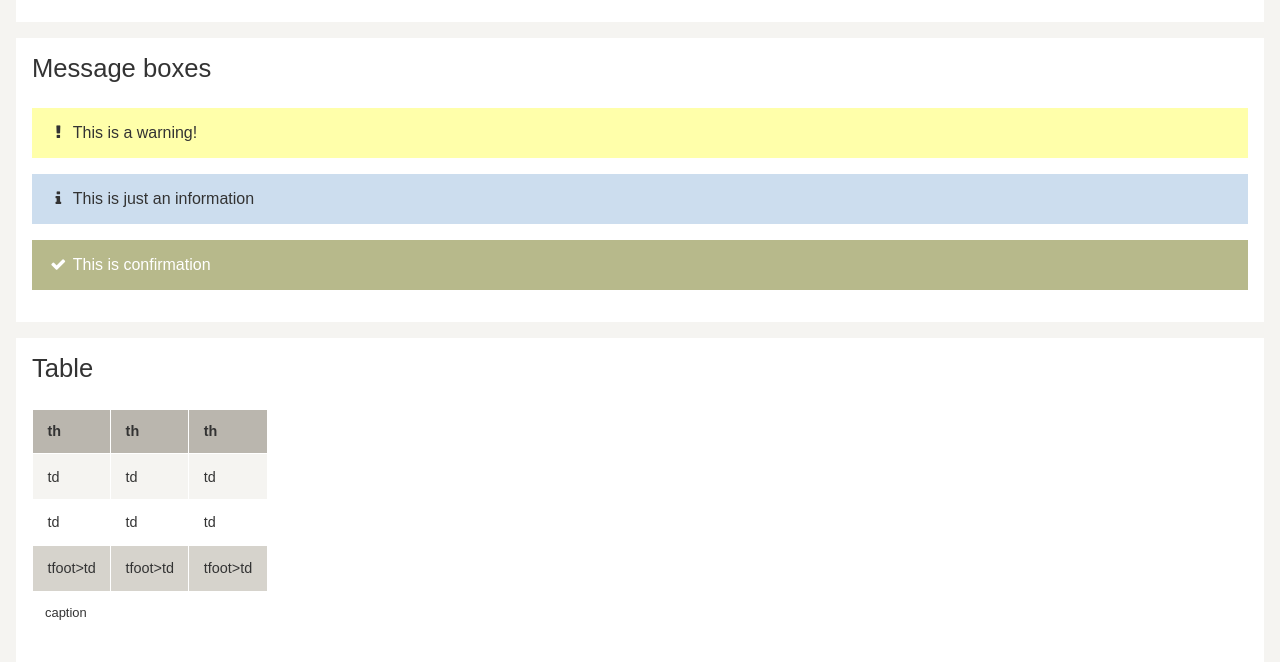
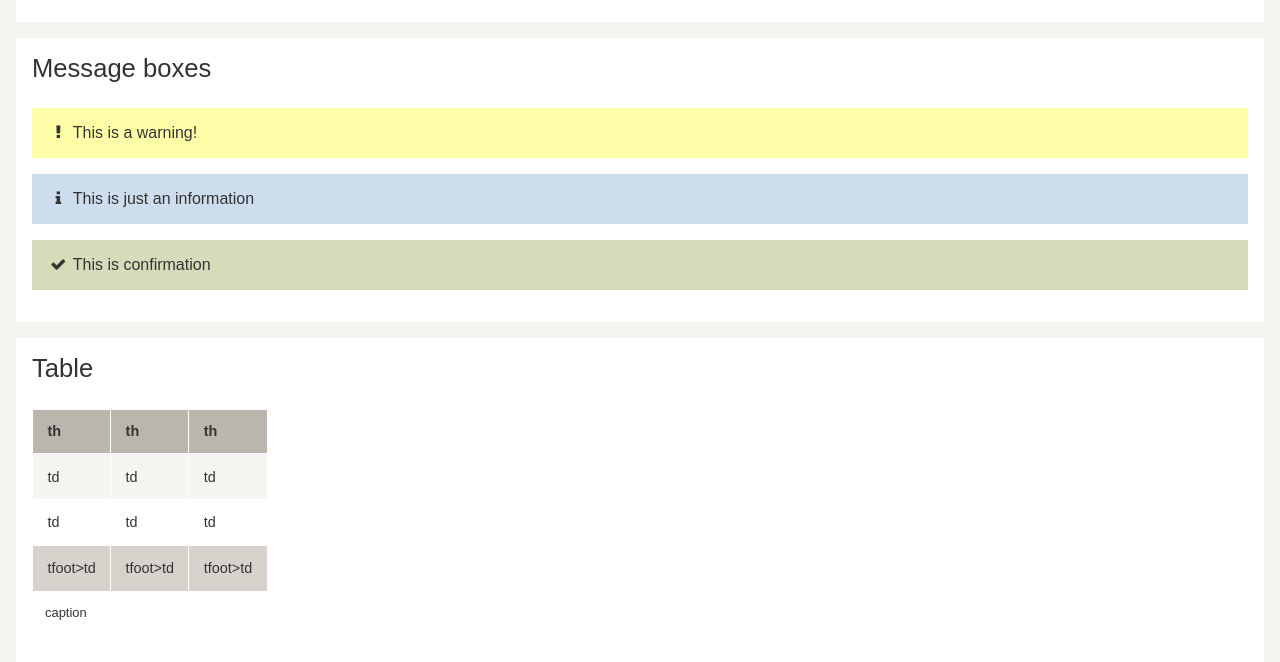
Before and after one commit to zrhsat/corporate-design, a PHP site: page / in a window 1280 px wide. Shown: the part 2470-3132 px from the top of the page. Run offline with PHP 8.4, Linux system fonts and the light colour scheme; some libraries are stand-ins or nearby versions.

Commit message:
changed confirm color

```diff
--- a/css/sat.css
+++ b/css/sat.css
@@ -169,11 +169,10 @@ button {
     background-color: #ccddee; }
   /* line 154, C:/Users/xmsc/htdocs/cd/css/sat.sass */
   .box.box-confirm {
-    background-color: #b7b98b;
-    color: #fff; }
+    background-color: #d6dbba; }
 
 /* site button ------------------------------ */
-/* line 161, C:/Users/xmsc/htdocs/cd/css/sat.sass */
+/* line 160, C:/Users/xmsc/htdocs/cd/css/sat.sass */
 button.view-hex {
   display: none; }
 
--- a/css/sat.sass
+++ b/css/sat.sass
@@ -152,8 +152,7 @@ button
     &.box-info
         background-color:#ccddee
     &.box-confirm
-        background-color:#b7b98b
-        color: #fff
+        background-color:#d6dbba
 
 /* site button ------------------------------
 
```
Also changed, not shown: 1 other file.
